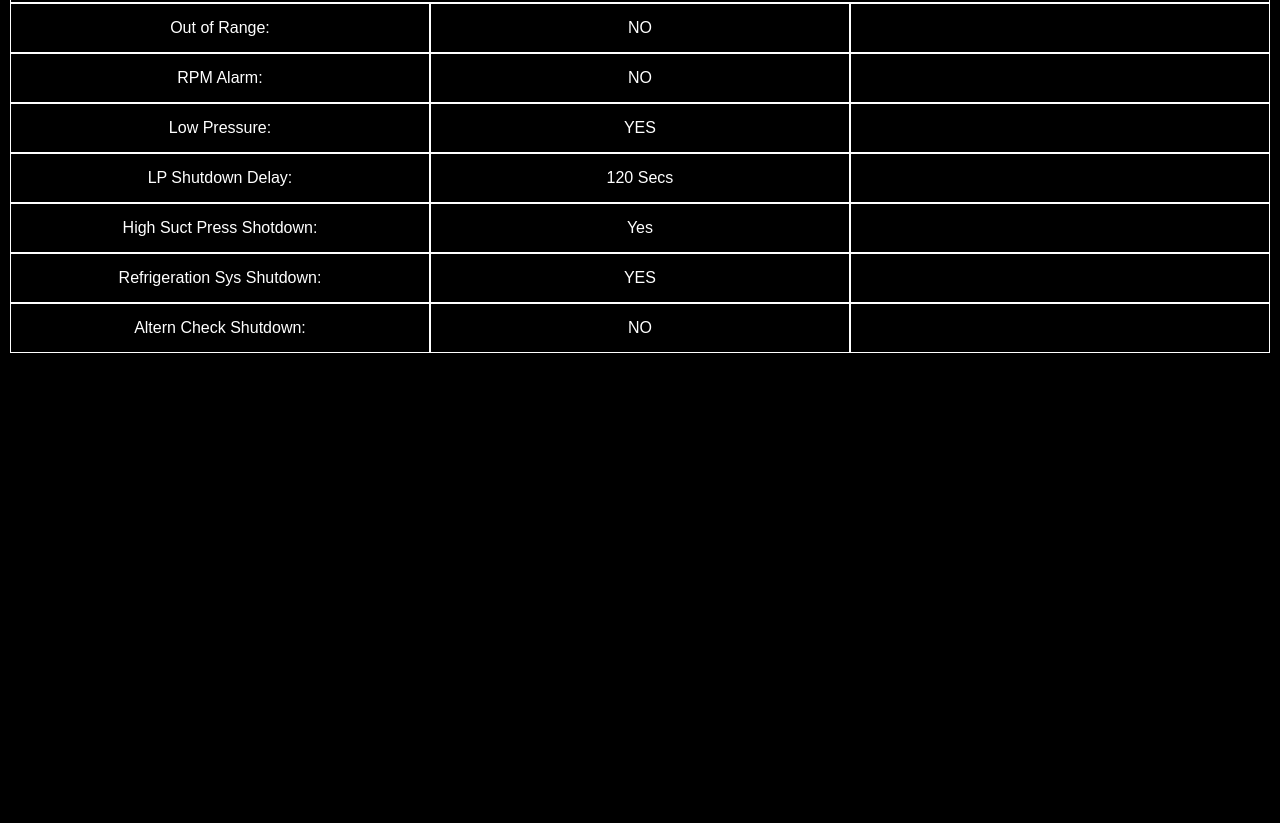
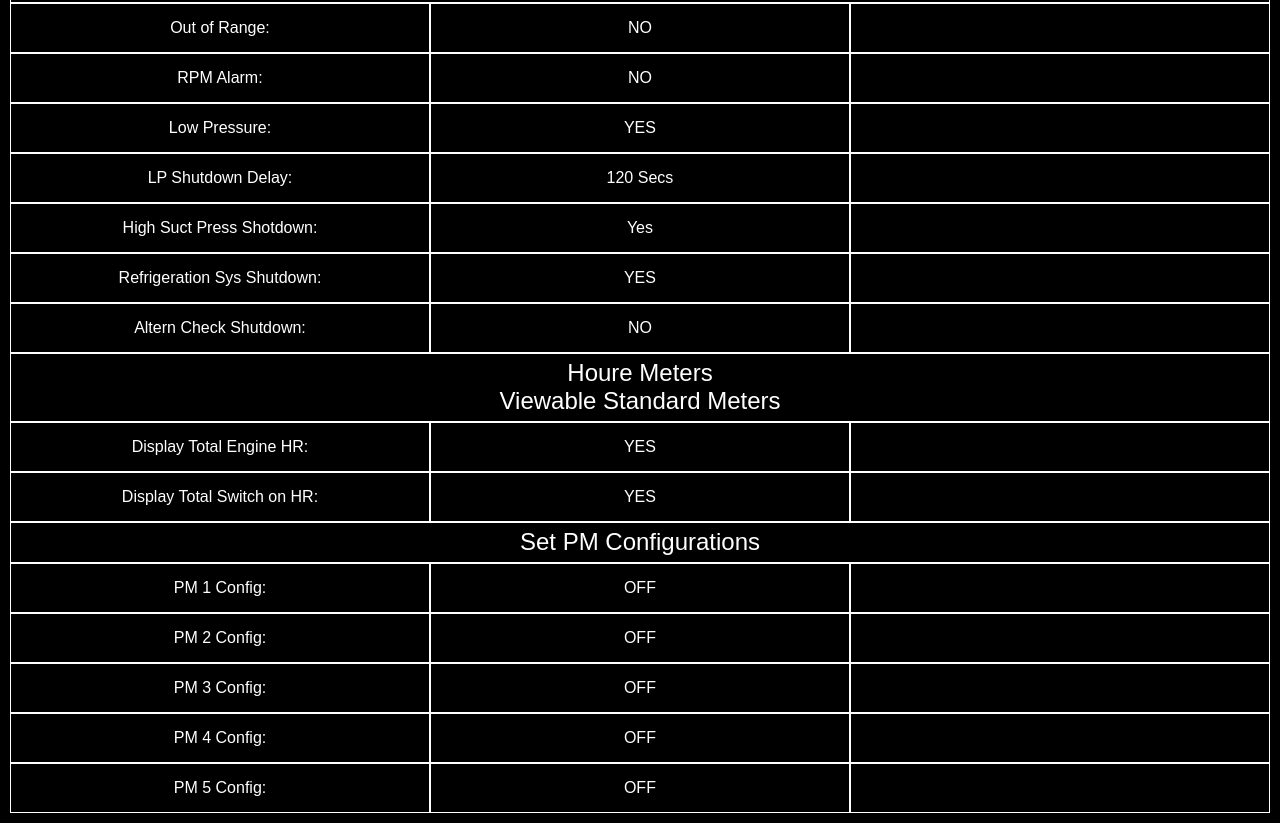
Before and after one commit to CTR-CA/ctr.github.io, a plain HTML site: page index.html in a window 1280 px wide. Shown: the part 5469-6292 px from the top of the page. Before the commit the page ends 5832 px from the top, so only its background shows below. Drawn offline with nearby package versions, Linux system fonts and the light colour scheme.

Commit message:
add_content

```diff
--- a/index.html
+++ b/index.html
@@ -883,5 +883,68 @@
     name="trailerModel"></div>
 </div>
 
+<!--HOURE METERS-->
+<h4 class="header__config">Houre Meters<br>
+Viewable Standard Meters</h4>
+
+<div class="container__unitIdentific">
+  <div class="tablet__unitIdentific">Display Total Engine HR:</div>
+  <div class="tablet__unitIdentific">YES</div>
+  <div class="tablet__unitIdentific"><input class="inputForm"
+    action="get"
+    type="text"
+    id="trailerModel"
+    name="trailerModel"></div>
+  <div class="tablet__unitIdentific">Display Total Switch on HR:</div>
+  <div class="tablet__unitIdentific">YES</div>
+  <div class="tablet__unitIdentific"><input class="inputForm"
+    action="get"
+    type="text"
+    id="trailerModel"
+    name="trailerModel"></div>
+</div>
+
+<!--SET PM CONFIGURATION-->
+<h4 class="header__config">Set PM Configurations</h4>
+
+<div class="container__unitIdentific">
+  <div class="tablet__unitIdentific">PM 1 Config:</div>
+  <div class="tablet__unitIdentific">OFF</div>
+  <div class="tablet__unitIdentific"><input class="inputForm"
+    action="get"
+    type="text"
+    id="trailerModel"
+    name="trailerModel"></div>
+  <div class="tablet__unitIdentific">PM 2 Config:</div>
+  <div class="tablet__unitIdentific">OFF</div>
+  <div class="tablet__unitIdentific"><input class="inputForm"
+    action="get"
+    type="text"
+    id="trailerModel"
+    name="trailerModel"></div>
+    <div class="tablet__unitIdentific">PM 3 Config:</div>
+  <div class="tablet__unitIdentific">OFF</div>
+  <div class="tablet__unitIdentific"><input class="inputForm"
+    action="get"
+    type="text"
+    id="trailerModel"
+    name="trailerModel"></div>
+  <div class="tablet__unitIdentific">PM 4 Config:</div>
+  <div class="tablet__unitIdentific">OFF</div>
+  <div class="tablet__unitIdentific"><input class="inputForm"
+    action="get"
+    type="text"
+    id="trailerModel"
+    name="trailerModel"></div>
+    <div class="tablet__unitIdentific">PM 5 Config:</div>
+  <div class="tablet__unitIdentific">OFF</div>
+  <div class="tablet__unitIdentific"><input class="inputForm"
+    action="get"
+    type="text"
+    id="trailerModel"
+    name="trailerModel"></div>
+</div>
+
+
 </body>
 </html>
```
